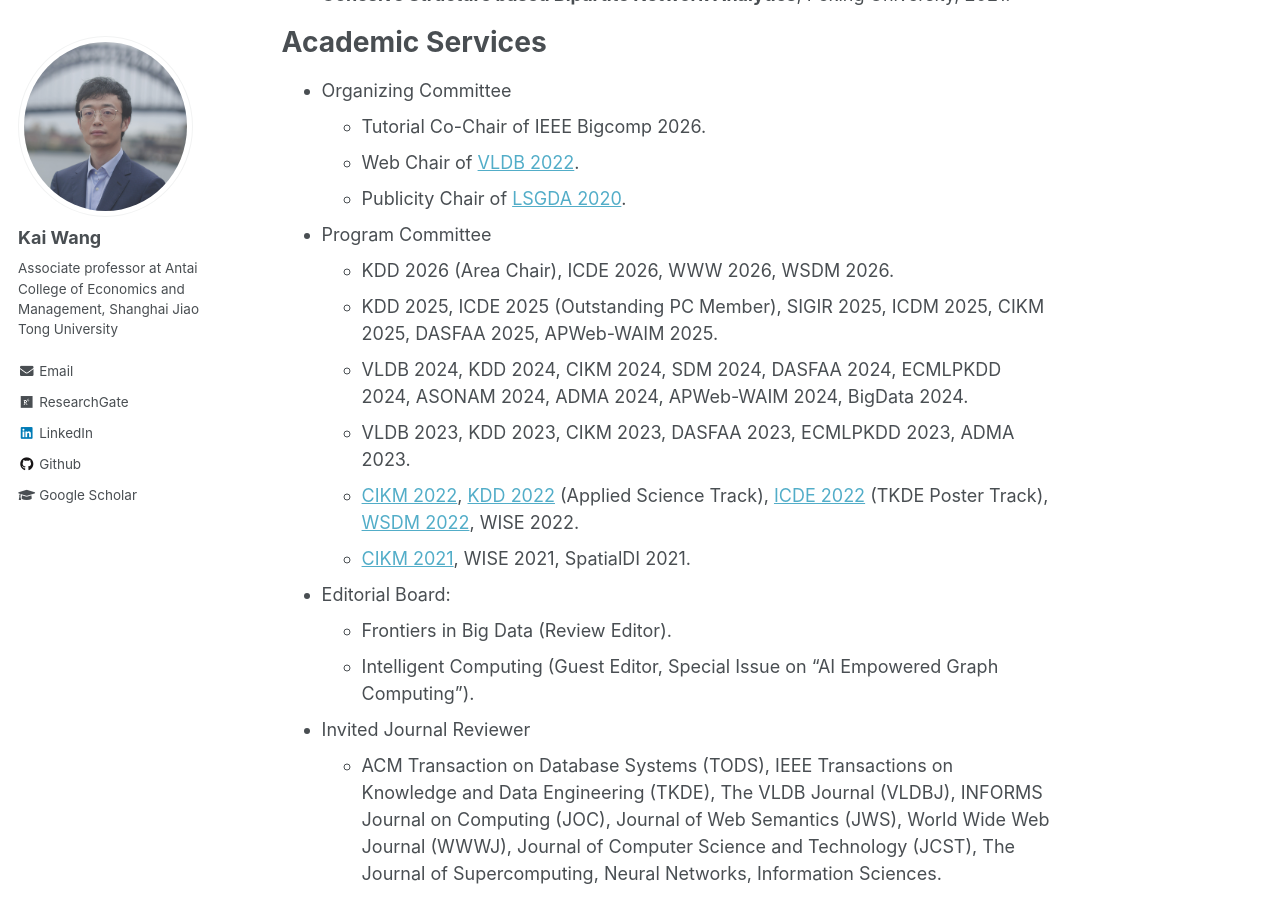
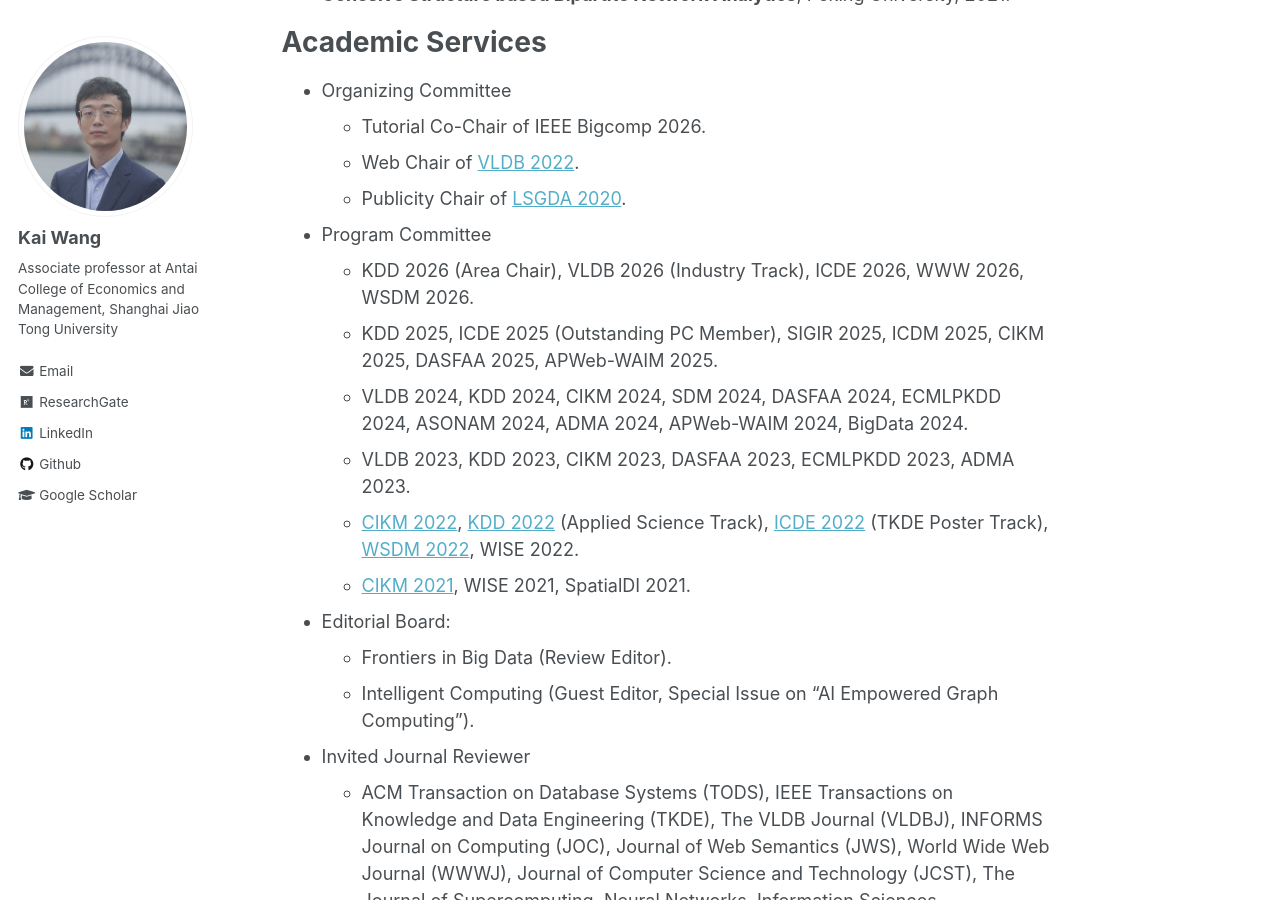
Before and after one commit to cs-kaiwang/cs-kaiwang.github.io, a Jekyll site: the page built from _pages/about.md, in a window 1280 px wide and 900 px high, scrolled down 6993 px. Built offline with Jekyll 4.4.1, drawn with Linux system fonts in a browser that asks for light colours.

Commit message:
Update about.md

```diff
--- a/_pages/about.md
+++ b/_pages/about.md
@@ -100,7 +100,7 @@ Academic Services
   - Publicity Chair of [LSGDA 2020](https://www.google.com/url?q=https%3A%2F%2Flsgda.github.io%2F2020%2F&sa=D&sntz=1&usg=AFQjCNFYfkgg9wBrWW8wUaG8GCGXJz3z_A).
 
 - Program Committee
-  - KDD 2026 (Area Chair), ICDE 2026, WWW 2026, WSDM 2026.
+  - KDD 2026 (Area Chair), VLDB 2026 (Industry Track), ICDE 2026, WWW 2026, WSDM 2026.
   - KDD 2025, ICDE 2025 (Outstanding PC Member), SIGIR 2025, ICDM 2025, CIKM 2025, DASFAA 2025, APWeb-WAIM 2025.
   - VLDB 2024, KDD 2024, CIKM 2024, SDM 2024, DASFAA 2024, ECMLPKDD 2024, ASONAM 2024, ADMA 2024, APWeb-WAIM 2024, BigData 2024.
   - VLDB 2023, KDD 2023, CIKM 2023, DASFAA 2023, ECMLPKDD 2023, ADMA 2023.
```
